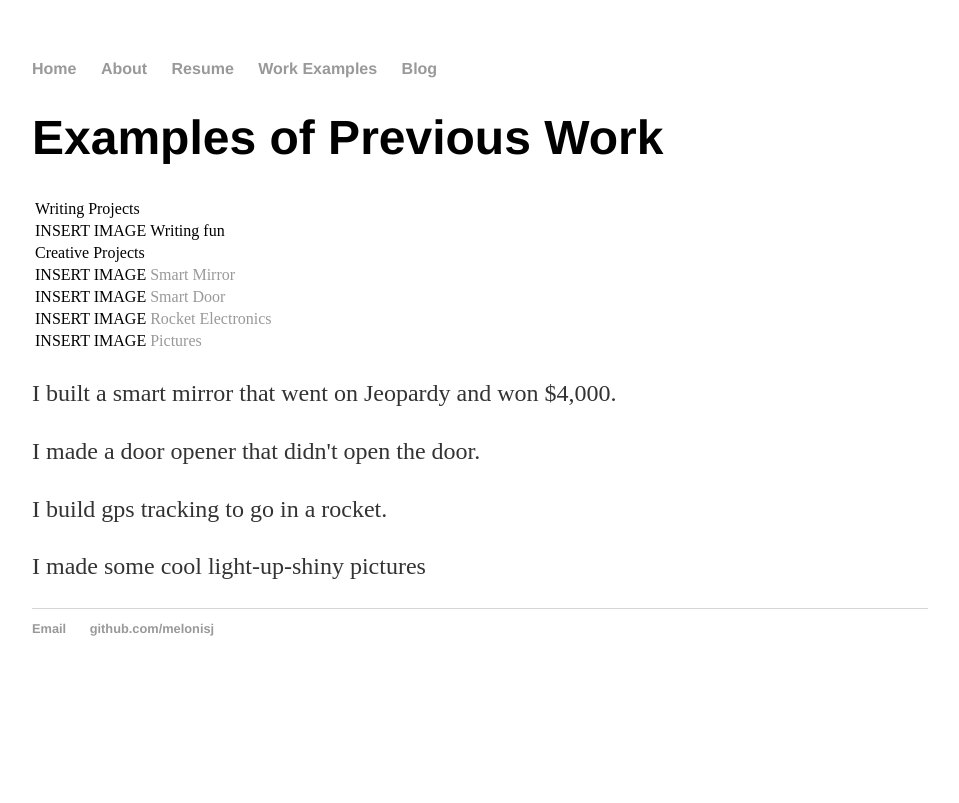
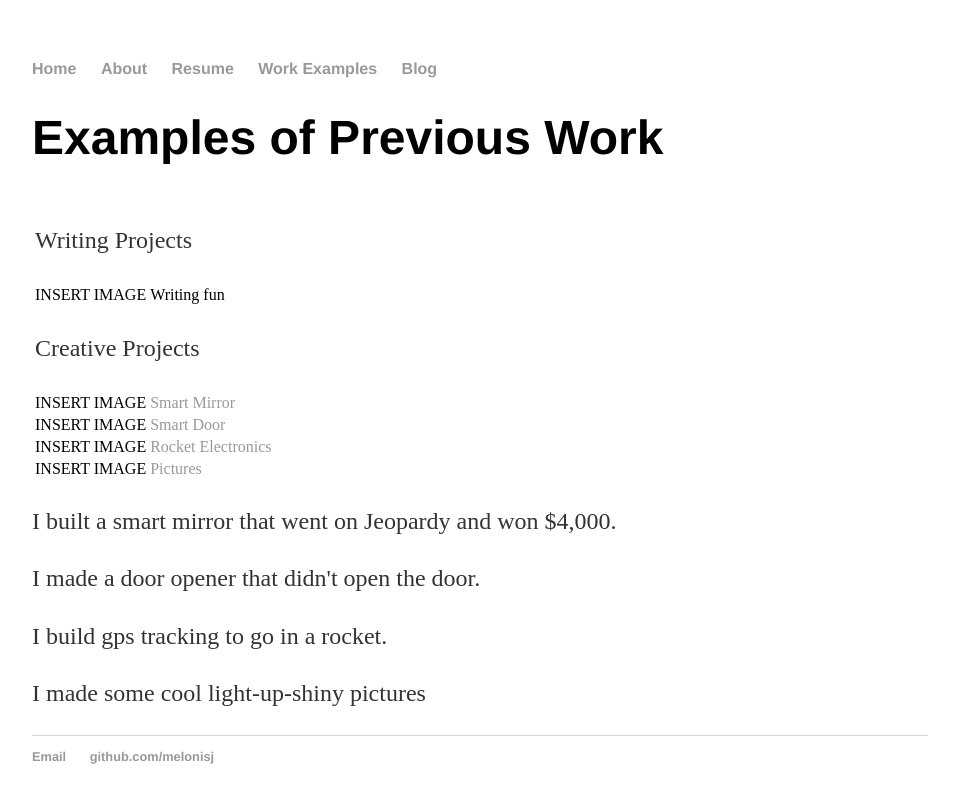
Before and after one commit to melonisj/melonisj.github.io, a Jekyll site: the page built from work_examples/index.html, in a window 1280 px wide. Shown: the top 803 px of the page, without its empty margins (160-1119 px from the left). Built offline with Jekyll 4.4.1, drawn with Linux system fonts in a browser that asks for light colours.

```diff
--- a/cv/index.html
+++ b/cv/index.html
@@ -9,7 +9,7 @@ title: Jacob Melonis Resume
 			<td colspan="3"><p>Select a file format to download resume</p></td>
 		</tr>
 		<tr>
-			<td><a href="../files/resume.pdf">Resume PDF</a></td><td><a href="../files/resume.txt">Resume Plain Text</a></td><td><a href="../images/active-resume-ece.jpg">Resume JPEG</a></td>
+			<td><a href="active-resume-ece.pdf">Resume PDF</a></td><td><a href="resume.txt">Resume Plain Text</a></td><td><a href="../images/active-resume-ece.jpg">Resume JPEG</a></td>
 		</tr>
 	</table>
 </div><!-- /.blurb -->
--- a/index.html
+++ b/index.html
@@ -4,5 +4,5 @@ title: Jacob Melonis Portfolio
 ---
 <div class="blurb">
 	<h1>Hi there, I'm Jacob Melonis!</h1>
-	<p>I'm a student at CU Boulder and I'm in  <em>Andrews EHP</em><a href="/about">Read more about my life...</a></p>
+	<p>I'm a student at CU Boulder and I'm in  <em>Andrews EHP </em><a href="/about">Read more about my life...</a></p>
 </div><!-- /.blurb -->
--- a/work_examples/index.html
+++ b/work_examples/index.html
@@ -6,13 +6,13 @@ title: Jacob's Work
 	<h1>Examples of Previous Work</h1>
 	<table>
 		<tr>
-			<td colspan="2">Writing Projects</td>
+			<td colspan="2"><p>Writing Projects</p></td>
 		</tr>
 		<tr>
 			<td>INSERT IMAGE</td><td>Writing fun</td>
 		</tr>
 		<tr>
-			<td colspan="2">Creative Projects</td>
+			<td colspan="2"><p>Creative Projects</p></td>
 		</tr>
 		<tr>
 			<td>INSERT IMAGE</td><td><a href="#mirror">Smart Mirror</a></td>
```
Also changed, not shown: 1 other file.
